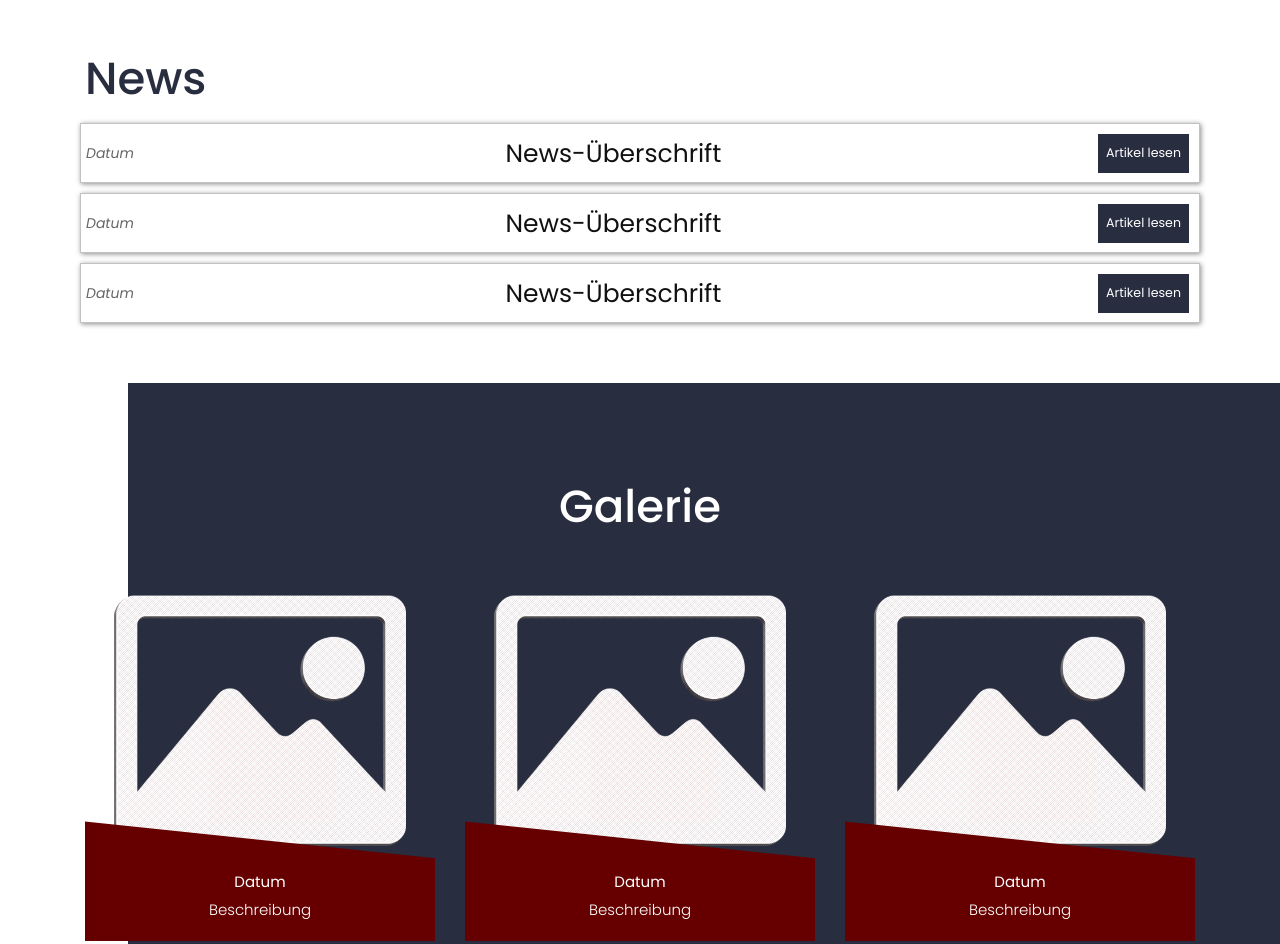
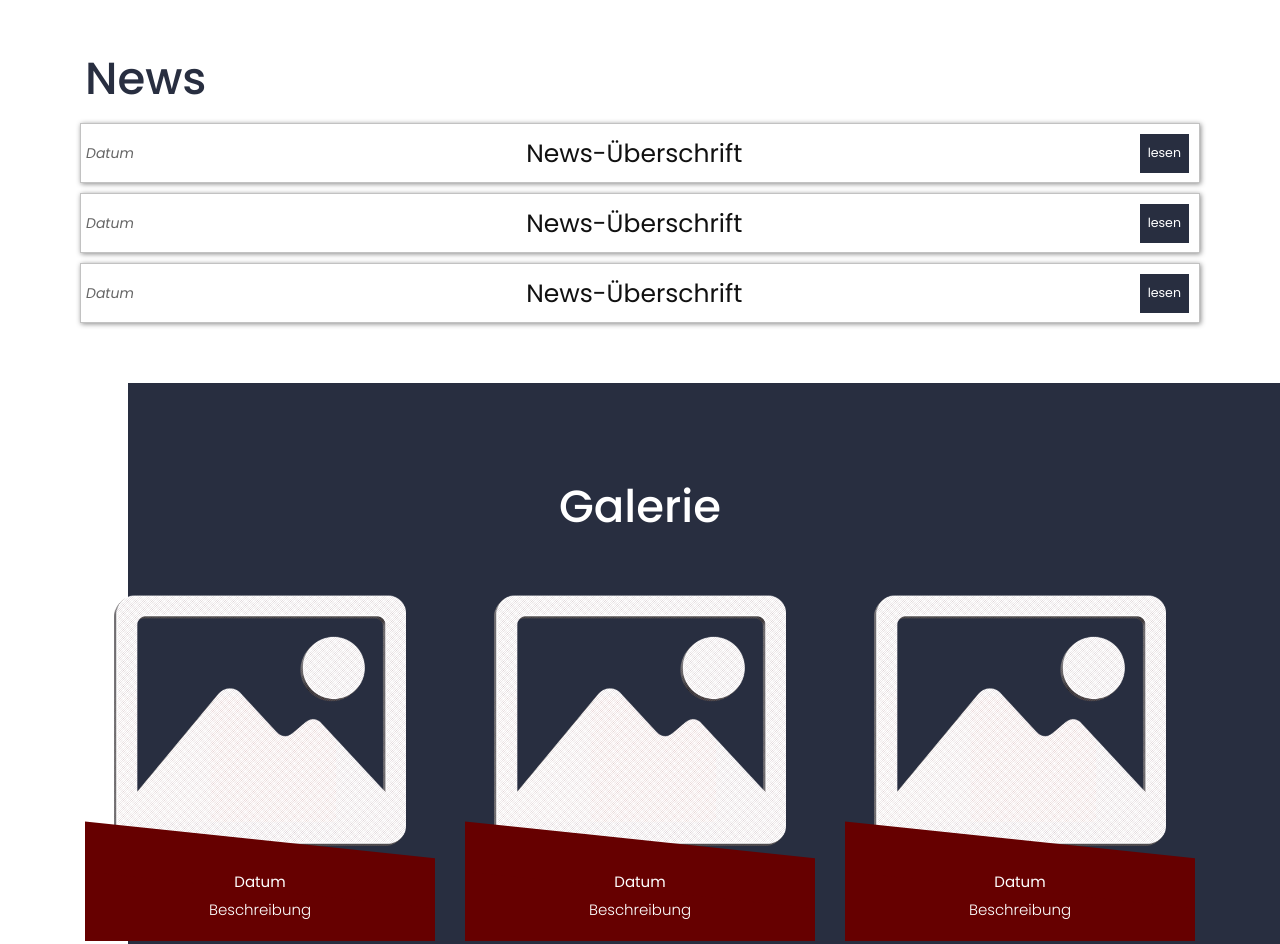
Before and after one commit to oldschoolboxers-rheinfelden/oldschoolboxers-rheinfelden.github.io, a plain HTML site: page index.html in a window 1280 px wide. Shown: the part 660-1604 px from the top of the page. Drawn offline with Linux system fonts and the light colour scheme.

Commit message:
news: scroll + img

```diff
--- a/css/style.css
+++ b/css/style.css
@@ -332,7 +332,6 @@ p {
 }
 .news-list .active{
     max-height: 500px;
-    overflow-y: scroll;
 }
 .news-header{
     display: flex;
@@ -342,13 +341,20 @@ p {
 }
 .news-content{
     margin: 20px;
+    max-height: 400px;
+    overflow-y: scroll;
+}
+.news-content img{
+    max-width: 50%;
+    float: left;
 }
 .news-img{
     max-height: 50px;
     padding: 5px;
 }
 .news-list h3{
-    margin: 0 10px ;
+    margin: 0 10px;
+    text-align: center;
 }
 .news-list button{
     font-size: 90%;
--- a/index.html
+++ b/index.html
@@ -107,10 +107,10 @@
                         <div class="news-header">
                             <i>Datum</i>
                             <h3>News-Überschrift</h3>
-                            <button readNewsButton >Artikel lesen</button>
+                            <button readNewsButton >lesen</button>
                         </div>
                         <div class="news-content">
-                            <p>News-Text: Contrary to popular belief, Lorem Ipsum is not simply random text. It has
+                           <p><img class="img-responsive" src="images/img.png">News-Text: Contrary to popular belief, Lorem Ipsum is not simply random text. It has
                                 roots in a piece of
                                 classical Latin literature. Ut enim ad minim veniam, quis nostrud exercitation ullamco
                                 laboris nisi ut aliquip exipsum dolor sit amet, consectetur adipiscing elit, sed do
@@ -162,7 +162,7 @@
                         <div class="news-header">
                             <i>Datum</i>
                             <h3>News-Überschrift</h3>
-                            <button readNewsButton >Artikel lesen</button>
+                            <button readNewsButton >lesen</button>
                         </div>
                         <div class="news-content">
                             <p>News-Text: </p>
@@ -172,7 +172,7 @@
                         <div class="news-header">
                             <i>Datum</i>
                             <h3>News-Überschrift</h3>
-                            <button readNewsButton >Artikel lesen</button>
+                            <button readNewsButton >lesen</button>
                         </div>
                         <div class="news-content">
                             <p>News-Text: Contrary to popular belief, Lorem Ipsum is not simply random text. It has
@@ -288,9 +288,6 @@
                             tempor incididunt ut labore et dolore magna aliqua. sed do eiusmod tempor incididunt ut
                             labore et dolore magna aliqua.</p>
                     </div>
-                    <div class="full margin_top_30">
-                        <a class="main_bt" href="#">Weiter Lesen</a>
-                    </div>
                 </div>
             </div>
         </div>
@@ -362,9 +359,9 @@
                             labore et dolore magna aliqua. Ut enim ad minim veniam, quis nostrud exercita tion ullamco
                             laboris nisi ut aliquip ex ea commodo consequat. Duis aute irure doloreprehenderin </p>
                     </div>
-                    <div class="full margin_top_30">
+                    <!--<div class="full margin_top_30">
                         <a class="main_bt" href="#">Weiter Lesen</a>
-                    </div>
+                    </div>-->
                 </div>
                 <div class="col-md-6 margin_top_30 padding_right_0">
                     <img id='img_boxing_gif' src="images/alexandre-muttoni-gif-line.gif" alt="credit: https://www.artstation.com/artwork/4bDRb1" />
```
